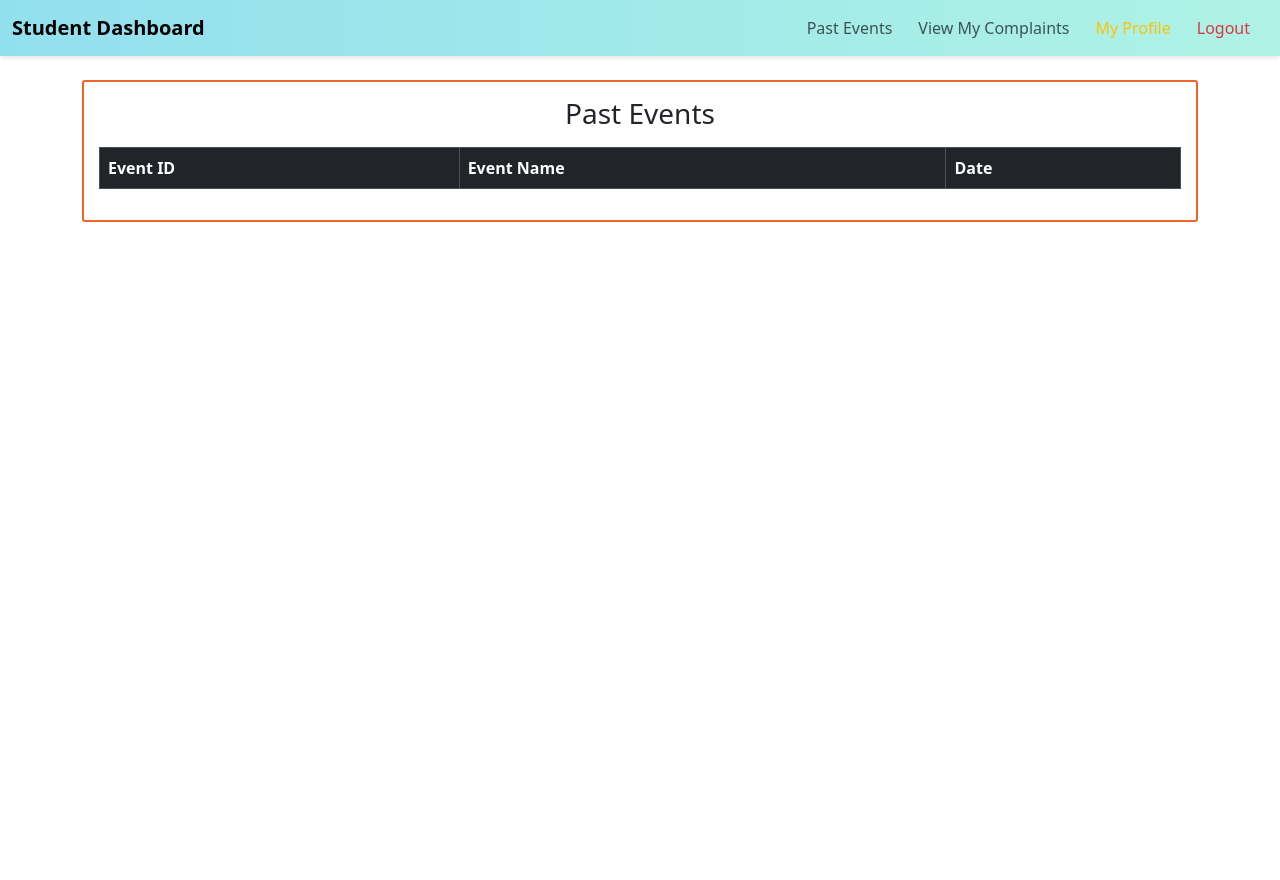
After one commit to Sahil-dev-2005/Campus-Sarathi, a Flask app: page /past-events in a window 1280 px wide. The commit adds this page. Run offline with Flask 3, Linux system fonts and the light colour scheme; a user stored in the database is signed in; data that the repository does not hold is empty; some libraries are stand-ins or nearby versions.

Commit message:
Implemented profile,past events and modified dashboard accordingly

```diff
--- a/app.py
+++ b/app.py
@@ -127,12 +127,12 @@ def student_dashboard():
         cursor = mysql.connection.cursor()
 
         # Fetch upcoming events
-        cursor.execute("SELECT * FROM events")
+        cursor.execute("SELECT * FROM events WHERE event_date >= CURDATE()")
         events = cursor.fetchall()
 
         # Fetch student's complaints
-        cursor.execute("SELECT * FROM complaints WHERE student_id = %s", (current_user.id,))
-        complaints = cursor.fetchall()
+        #cursor.execute("SELECT * FROM complaints WHERE student_id = %s", (current_user.id,))
+        #complaints = cursor.fetchall()
 
         # Fetch attendance records
         cursor.execute("SELECT * FROM attendance WHERE student_id = %s", (current_user.id,))
@@ -143,7 +143,6 @@ def student_dashboard():
         return render_template(
             'student_dashboard.html',
             events=events,
-            complaints=complaints,
             attendance=attendance
         )
     return redirect(url_for('login'))
@@ -172,6 +171,75 @@ def admin_dashboard():
         )
     return redirect(url_for('login'))
 
+@app.route('/past-events')
+@login_required
+def past_events():
+    if current_user.role == 'student' or current_user.role == 'admin':
+        cursor = mysql.connection.cursor()
+        cursor.execute("SELECT * FROM events WHERE event_date < CURDATE()")  # Fetch past events
+        past_events = cursor.fetchall()
+        cursor.close()
+
+        return render_template('past_events.html', events=past_events)
+    return redirect(url_for('login'))
+
+@app.route('/view-complaints')
+@login_required
+def view_complaints():
+    if current_user.role == 'student':
+        cursor = mysql.connection.cursor()
+        cursor.execute("SELECT * FROM complaints WHERE student_id = %s", (current_user.id,))
+        complaints = cursor.fetchall()
+        cursor.close()
+        return render_template('complaints.html', complaints=complaints)
+    elif current_user.role == 'admin':
+        cursor = mysql.connection.cursor()
+        cursor.execute("SELECT * FROM complaints")
+        complaints = cursor.fetchall()
+        cursor.close()
+        return render_template('complaints.html', complaints=complaints)
+    return redirect(url_for('login'))
+
+@app.route('/profile')
+@login_required
+def profile():
+    if current_user.role == 'student':
+        # Fetch student details from the database
+        cursor = mysql.connection.cursor()
+        cursor.execute("""
+            SELECT userid, name, email, branch, sem, sec
+            FROM student
+            WHERE userid = %s
+        """, (current_user.id,))
+        student_data = cursor.fetchone()
+        cursor.close()
+
+        # Ensure data exists for the current user
+        if not student_data:
+            return render_template("error.html", error="Profile not found")
+
+        # Pass the data to the template
+        return render_template('student_profile.html', student=student_data)
+    elif current_user.role == 'admin':
+        cursor = mysql.connection.cursor()
+        cursor.execute("""
+            SELECT userid, name, email,
+            FROM admin
+            WHERE userid = %s
+        """, (current_user.id,))
+        admin_data = cursor.fetchone()
+        cursor.close()
+
+        # Ensure data exists for the current user
+        if not admin_data:
+            return render_template("error.html", error="Profile not found")
+
+        # Pass the data to the template
+        return render_template('admin_profile.html', admin=admin_data)
+
+    return redirect(url_for('login'))
+
+
 @app.route('/logout')
 @login_required
 def logout():
--- /dev/null
+++ b/templates/past_events.html
@@ -0,0 +1,56 @@
+{% extends "layout.html" %}
+
+{% block body %}
+<nav class="navbar navbar-expand-lg" style="background: linear-gradient(to right, #92dfee, #aff3e5);">
+    <div class="container-fluid">
+        <a class="navbar-brand" href="/student_dashboard">Student Dashboard</a>
+        <button class="navbar-toggler" type="button" data-bs-toggle="collapse" data-bs-target="#navbarNav" aria-controls="navbarNav" aria-expanded="false" aria-label="Toggle navigation">
+            <span class="navbar-toggler-icon"></span>
+        </button>
+        <div class="collapse navbar-collapse" id="navbarNav">
+            <ul class="navbar-nav ms-auto">
+                <li class="nav-item">
+                    <a class="nav-link" href="/past-events">Past Events</a>
+                </li>
+                <li class="nav-item">
+                    <a class="nav-link" href="/view-complaints">View My Complaints</a>
+                </li>
+                <li class="nav-item">
+                    <a class="nav-link text-warning" href="/profile">My Profile</a>
+                </li>
+                <li class="nav-item">
+                    <a class="nav-link text-danger" href="/logout">Logout</a>
+                </li>
+            </ul>
+        </div>
+    </div>
+</nav>
+<br>
+<div class="container-fluid vh-100">
+    <div class="container">
+        <!-- Event Section -->
+        <div class="mb-5" style="border: 2px solid rgb(238, 101, 42); border-radius: 3px; padding: 15px;">
+            <h3 class="text-center mb-3">Past Events</h3>
+            <table class="table table-bordered table-striped">
+                <thead class="table-dark">
+                    <tr>
+                        <th>Event ID</th>
+                        <th>Event Name</th>
+                        <th>Date</th>
+                    </tr>
+                </thead>
+                <tbody>
+                    {% for event in events %}
+                    <tr>
+                        <td>{{ event['event_id'] }}</td>
+                        <td>{{ event['event_name'] }}</td>
+                        <td>{{ event['event_date'] }}</td>
+                        <td>
+                    </tr>
+                    {% endfor %}
+                </tbody>
+            </table>
+        </div>
+    </div>
+</div>
+{% endblock %}
--- a/templates/student_dashboard.html
+++ b/templates/student_dashboard.html
@@ -3,7 +3,7 @@
 {% block body %}
 <nav class="navbar navbar-expand-lg" style="background: linear-gradient(to right, #92dfee, #aff3e5);">
     <div class="container-fluid">
-        <a class="navbar-brand" href="#">Student Dashboard</a>
+        <a class="navbar-brand" href="/student_dashboard">Student Dashboard</a>
         <button class="navbar-toggler" type="button" data-bs-toggle="collapse" data-bs-target="#navbarNav" aria-controls="navbarNav" aria-expanded="false" aria-label="Toggle navigation">
             <span class="navbar-toggler-icon"></span>
         </button>
```
Also changed, not shown: templates/admin_dashboard.html (+5 -2 lines), templates/admin_profile.html (added, +39 -0 lines), templates/student_profile.html (added, +42 -0 lines).
